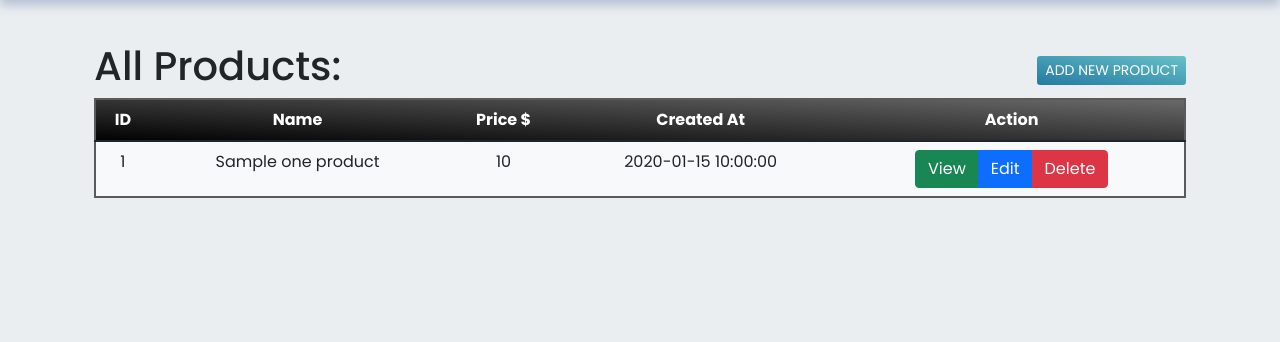
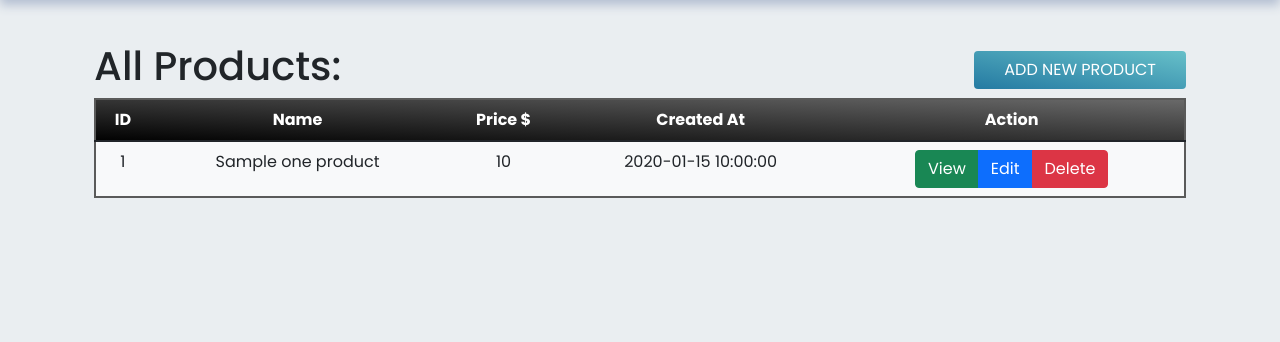
Before and after one commit to OsamaTbaileh/UltimateInventory, a Flask app: template templates/products/all_products.html in a window 1280 px wide. Shown: the part 78-420 px from the top of the page. Run offline with Flask 3, Linux system fonts and the light colour scheme; the visitor is signed in with stand-in values (Sample User, id 1); tables that the repository leaves empty or names only in its code hold one stand-in row (values such as "Sample post"); the template is opened without the code that fills it: most values are stand-ins (such as "Sample title", 1, 10 or a date in 2020).

```diff
--- a/templates/locations/all_locations.html
+++ b/templates/locations/all_locations.html
@@ -7,7 +7,7 @@
     <div class="d-flex justify-content-between align-items-center">
       <h1>All Locations:</h1>
       <div class="btn-container">
-        <a href="/locations/add_new_location" class="blue-button btn-sm">Add New Location</a>
+        <a href="/locations/add_new_location" class="blue-button">Add New Location</a>
       </div>
     </div>
     <div class="row">
--- a/templates/products/all_products.html
+++ b/templates/products/all_products.html
@@ -6,7 +6,7 @@
     <div class="d-flex justify-content-between align-items-center">
       <h1>All Products:</h1>
       <div class="btn-container">
-        <a href="/products/add_new_product" class="blue-button btn-sm">Add New Product</a>
+        <a href="/products/add_new_product" class="blue-button">Add New Product</a>
       </div>
     </div>
     <div class="table-responsive">
```
